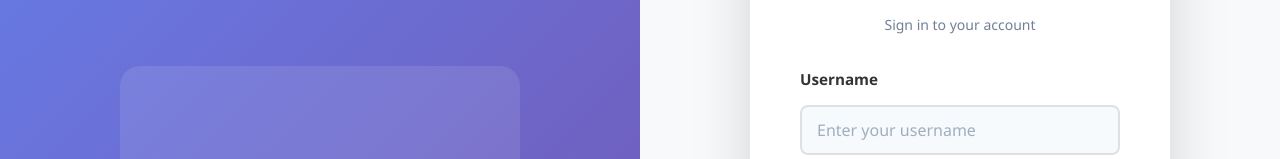
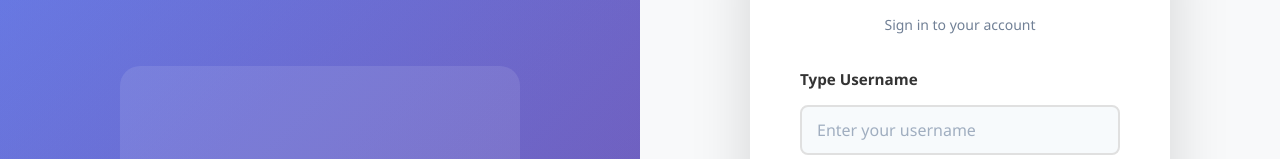
Before and after one commit to dulanjafernando/devops, a React (Vite) app in the folder docker-project-main/frontend/: page /signin in a window 1280 px wide. Shown: the part 198-357 px from the top of the page. Built offline with nearby package versions, Linux system fonts and the light colour scheme.

Commit message:
Update signin.jsx

```diff
--- a/docker-project-main/frontend/src/signin.jsx
+++ b/docker-project-main/frontend/src/signin.jsx
@@ -62,7 +62,7 @@
 
                     <form onSubmit={handleSubmit} className="signin-form">
                         <div className="form-group">
-                            <label htmlFor="username">Username</label>
+                            <label htmlFor="username">Type Username</label>
                             <input
                                 type="text"
                                 id="username"
```
